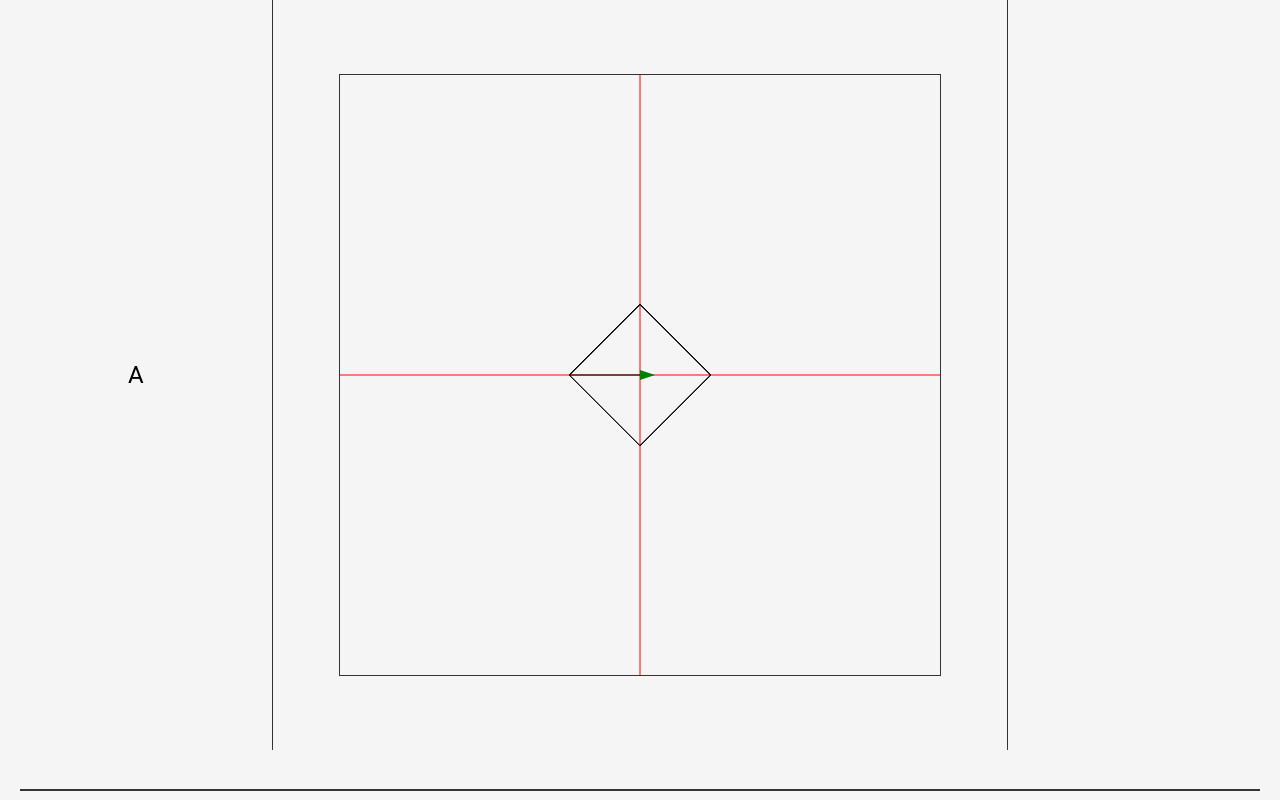
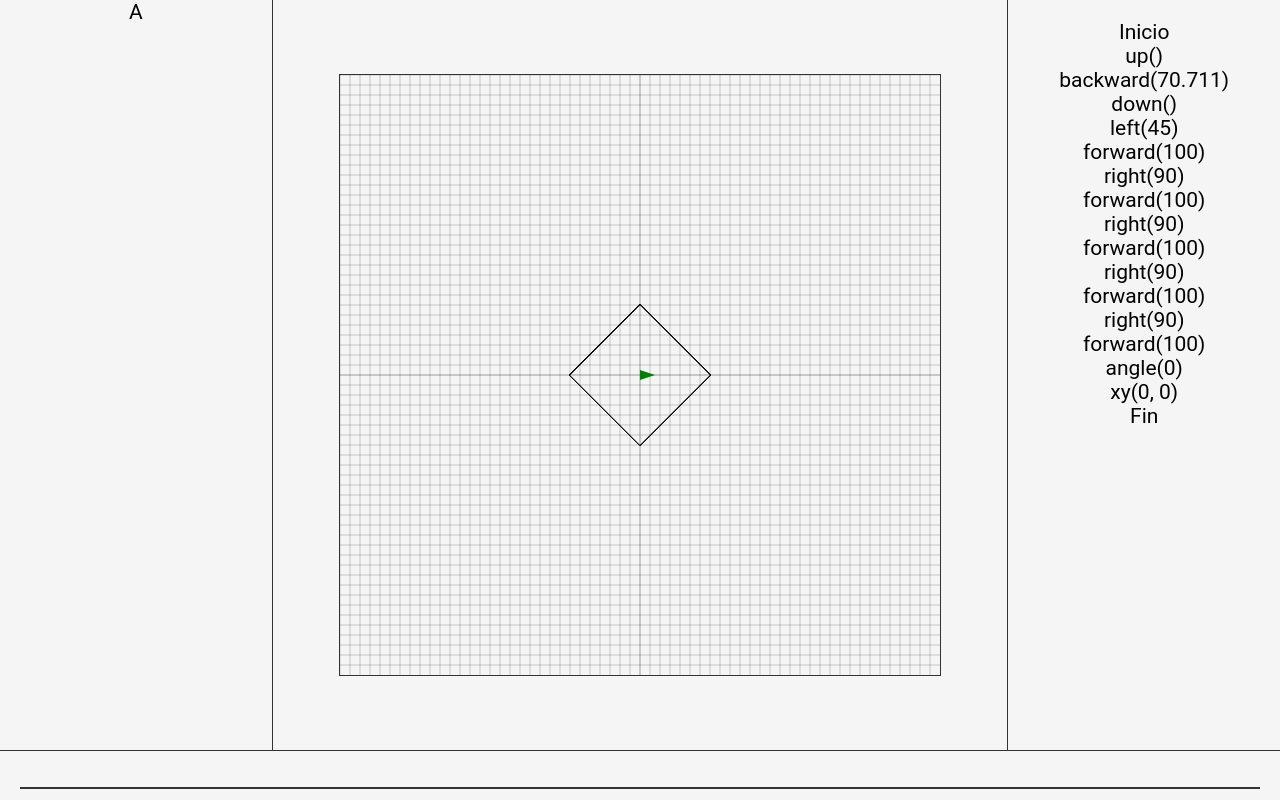
Before and after one commit to kuronosu/graphics-learning, a website with bundled scripts: page public/index.html in a window 1280 px wide. Built offline with nearby package versions, Linux system fonts and the light colour scheme.

Commit message:
full history, history completion and command execution

```diff
--- a/public/index.css
+++ b/public/index.css
@@ -5,8 +5,9 @@ body {
   height: 100%;
   width: 100%;
   background-color: whitesmoke;
-  font-family: "Roboto", sans-serif;
-  font-size: 16px;
+  font-family: 'Roboto', sans-serif;
+  font-size: 14px;
+  color: black;
 }
 
 ol,
@@ -32,11 +33,11 @@ ul {
   align-items: center;
   width: 100%;
   height: calc(100% - 40px);
+  border-bottom: 1px solid #333;
 }
 
 .panel {
   height: 100%;
-  color: black;
   display: flex;
   flex-direction: column;
   justify-content: center;
@@ -51,6 +52,15 @@ ul {
 .left-panel,
 .right-panel {
   width: 20%;
+  justify-content: flex-start;
+}
+
+#history-container {
+  width: 100%;
+  overflow-y: auto;
+  overflow-x: hidden;
+  padding: 20px 0;
+  max-height: 100%;
 }
 
 .center-panel {
@@ -79,15 +89,18 @@ ul {
 #command-entry {
   width: 100%;
   border: none;
-  color: black;
   font-size: 1.5em;
   margin: 10px 20px;
   background-color: transparent;
   border-bottom: 2px solid #333;
+  text-align: center;
 }
 
 #command-entry:focus {
   outline: none;
   border-bottom: 2px solid black;
-  text-align: center;
 }
+
+.future {
+  color: #999;
+}
--- a/public/index.html
+++ b/public/index.html
@@ -14,7 +14,9 @@
         <div class="panel center-panel">
           <canvas id="canvas" width="600" height="600"></canvas>
         </div>
-        <ol id="history-container" class="panel right-panel"></ol>
+        <div class="panel right-panel">
+          <ol id="history-container"></ol>
+        </div>
       </div>
       <div class="controls">
         <input type="text" id="command-entry" />
--- /dev/null
+++ b/src/commands/base.ts
@@ -0,0 +1,19 @@
+export class Command<T extends object> {
+  data: T;
+  name: string;
+  fn: (data: T) => void;
+
+  constructor(name: string, fn: (data: T) => void, data: T) {
+    this.fn = fn;
+    this.name = name;
+    this.data = data;
+  }
+
+  run() {
+    this.fn(this.data);
+  }
+
+  toString() {
+    return `${this.name}(${Object.values(this.data).join(', ')})`;
+  }
+}
--- /dev/null
+++ b/src/commands/index.ts
@@ -0,0 +1 @@
+export * from './base';
--- /dev/null
+++ b/src/controller.ts
@@ -0,0 +1,145 @@
+import detectFunctionCall from './utils/function_call';
+import { Command } from './commands';
+import { HistoryManager } from './utils/history';
+import { clearCtx } from './draw/common';
+import { Drawer } from './draw/drawer';
+
+type validCommands =
+  | 'xy'
+  | 'forward'
+  | 'angle'
+  | 'left'
+  | 'right'
+  | 'clear'
+  | 'backward'
+  | 'up'
+  | 'down';
+type CeroArgCommand = 'clear' | 'up' | 'down';
+type OneArgCommand = 'forward' | 'angle' | 'left' | 'right' | 'backward';
+type TwoArgCommand = 'xy';
+
+export class Controller {
+  private _drawHistory: HistoryManager<Command<any>>;
+  private _drawer: Drawer;
+  private _redraw: boolean;
+  private _showGrid: boolean;
+
+  constructor(context: CanvasRenderingContext2D) {
+    this._redraw = true;
+    this._drawHistory = new HistoryManager();
+    this._drawer = new Drawer(context);
+    this._showGrid = true;
+
+    this._drawHistory.observe((h) => this.draw());
+  }
+
+  get history() {
+    return this._drawHistory;
+  }
+
+  private _addCommand<T extends object>(command: Command<T>) {
+    this._drawHistory.add(command);
+  }
+
+  private draw() {
+    if (this._redraw) {
+      clearCtx(this._drawer.ctx);
+      this._drawer.pen.reset();
+      if (this._showGrid) {
+        this._drawer.grid();
+      }
+      this._drawer.ctx.beginPath();
+      this._drawer.xy({ x: 0, y: 0 });
+      for (const command of this._drawHistory.past) {
+        command.run();
+      }
+      this._drawer.pen.draw(this._drawer.ctx);
+      this._drawer.ctx.closePath();
+    }
+  }
+
+  toogleGrid() {
+    this._showGrid = !this._showGrid;
+    this._redraw = true;
+    this.draw();
+  }
+
+  private _validateCommandArgs(args: number[], fn: validCommands) {
+    return args.length === this._commands[fn];
+  }
+
+  run(command: string): Error | null {
+    const cmd = detectFunctionCall(command);
+    if (cmd === null) {
+      return new Error('Invalid command');
+    }
+    if (!Object.keys(this._commands).includes(cmd.name)) {
+      return new Error('Invalid command');
+    }
+    if (!this._validateCommandArgs(cmd.args, cmd.name as validCommands)) {
+      return new Error('Invalid command');
+    }
+    if (this._commands[cmd.name as validCommands] === 0) {
+      this[cmd.name as CeroArgCommand]();
+    } else if (this._commands[cmd.name as validCommands] === 1) {
+      this[cmd.name as OneArgCommand](cmd.args[0]);
+    } else if (this._commands[cmd.name as validCommands] === 2) {
+      this[cmd.name as TwoArgCommand](cmd.args[0], cmd.args[1]);
+    }
+    return null;
+  }
+
+  // Commands
+  private _commands: {
+    [key in validCommands]: number;
+  } = {
+    clear: 0,
+    up: 0,
+    down: 0,
+    left: 1,
+    angle: 1,
+    right: 1,
+    forward: 1,
+    backward: 1,
+    xy: 2,
+  };
+
+  up() {
+    this._addCommand(new Command('up', this._drawer.up, {}));
+  }
+
+  down() {
+    this._addCommand(new Command('down', this._drawer.down, {}));
+  }
+
+  clear() {
+    this._drawHistory.clear();
+  }
+
+  xy(x: number, y: number) {
+    this._addCommand(new Command('xy', this._drawer.xy, { x, y }));
+  }
+
+  forward(distance: number) {
+    this._addCommand(
+      new Command('forward', this._drawer.forward, { distance }),
+    );
+  }
+  backward(distance: number) {
+    this._addCommand(
+      new Command('backward', this._drawer.backward, { distance }),
+    );
+  }
+
+  angle(angle: number) {
+    this._addCommand(new Command('angle', this._drawer.angle, { angle }));
+  }
+
+  left(angle: number) {
+    this._addCommand(new Command('left', this._drawer.left, { angle }));
+  }
+
+  right(angle: number) {
+    this._addCommand(new Command('right', this._drawer.right, { angle }));
+  }
+}
--- a/src/draw/drawer.ts
+++ b/src/draw/drawer.ts
@@ -1,40 +1,40 @@
-import { clearCtx, getCanvasCartesianPoint } from './common';
-import { SelfObservable } from '../utils/observable';
+import { getCanvasCartesianPoint } from './common';
 import Pen from './pen';
-import { HistoryManager } from '../utils/history';
 
-type Command = {
-  fn: Function;
-  data: any;
-};
-
-export class Drawer extends SelfObservable<Drawer> {
+export class Drawer {
   private _pen: Pen;
-  private _redraw: boolean;
   private _ctx: CanvasRenderingContext2D;
-  private _drawHistory: HistoryManager<Command>;
 
   constructor(context: CanvasRenderingContext2D) {
-    super();
-    this._redraw = true;
     this._pen = new Pen();
     this._ctx = context;
-    this._drawHistory = new HistoryManager<Command>();
-
-    this.observe((self) => self._draw());
-    this._draw();
   }
 
-  private _drawCoords() {
+  get pen() {
+    return this._pen;
+  }
+
+  get ctx() {
+    return this._ctx;
+  }
+
+  grid() {
     const { width, height } = this._ctx.canvas;
     const x = width / 2;
     const y = height / 2;
 
     this._ctx.save();
     this._ctx.beginPath();
-
-    this._ctx.strokeStyle = 'red';
+    this._ctx.strokeStyle = 'rgba(0,0,0,0.2)';
     this._ctx.lineWidth = 1;
+    for (let i = 0; i < width; i += 10) {
+      this._ctx.moveTo(i, 0);
+      this._ctx.lineTo(i, height);
+    }
+    for (let i = 0; i < height; i += 10) {
+      this._ctx.moveTo(0, i);
+      this._ctx.lineTo(width, i);
+    }
     this._ctx.moveTo(0, y);
     this._ctx.lineTo(width, y);
     this._ctx.moveTo(x, 0);
@@ -44,75 +44,47 @@ export class Drawer extends SelfObservable<Drawer> {
     this._ctx.closePath();
   }
 
-  _draw() {
-    if (this._redraw) {
-      clearCtx(this._ctx);
-      this._pen.reset();
-      this._drawCoords();
-      this._ctx.beginPath();
-      this._xy({ x: 0, y: 0 });
-      for (const command of this._drawHistory) {
-        command.fn.call(this, command.data);
-      }
-      this._pen.draw(this._ctx);
-      this._ctx.closePath();
-    }
-  }
+  up = () => {
+    console.log('up');
+    this._pen.up();
+  };
 
-  clear() {
-    clearCtx(this._ctx);
-    this._call();
-  }
+  down = () => {
+    console.log('down');
+    this._pen.down();
+  };
 
-  private _runCommand(command: Command) {
-    this._drawHistory.add(command);
-    command.fn.call(this, command.data);
-    this._call();
-  }
-
-  xy(x: number, y: number) {
-    this._runCommand({ fn: this._xy, data: { x, y } });
-  }
-
-  forward(distance: number) {
-    this._runCommand({ fn: this._forward, data: { distance } });
-  }
-
-  angle(angle: number) {
-    this._runCommand({ fn: this._angle, data: { angle } });
-  }
-
-  left(angle: number) {
-    this._runCommand({ fn: this._left, data: { angle } });
-  }
-
-  right(angle: number) {
-    this._runCommand({ fn: this._left, data: { angle: -angle } });
-  }
-
-  private _xy({ x, y }: { x: number; y: number }) {
+  xy = ({ x, y }: { x: number; y: number }) => {
     this._pen.move(x, y);
     this._pen.sync(this._ctx);
-  }
+  };
 
-  private _forward({ distance }: { distance: number }) {
+  forward = ({ distance }: { distance: number }) => {
     const x = this._pen.position.x + distance * Math.cos(this._pen.angle);
     const y = this._pen.position.y + distance * Math.sin(this._pen.angle);
     const newPos = getCanvasCartesianPoint(x, y, this._ctx);
 
-    this._ctx.lineTo(newPos.x, newPos.y);
+    this._pen.isDown && this._ctx.lineTo(newPos.x, newPos.y);
     this._pen.move(x, y);
     this._pen.sync(this._ctx);
-    this._pen.isDown && this._ctx.stroke();
-  }
+    this._ctx.stroke();
+  };
 
-  private _angle({ angle }: { angle: number }) {
+  backward = ({ distance }: { distance: number }) => {
+    this.forward({ distance: -distance });
+  };
+
+  angle = ({ angle }: { angle: number }) => {
     this._pen.angle = angle;
-  }
+  };
 
-  private _left({ angle }: { angle: number }) {
+  left = ({ angle }: { angle: number }) => {
     this._pen.rotate(angle);
-  }
+  };
+
+  right = ({ angle }: { angle: number }) => {
+    this._pen.rotate(-angle);
+  };
 
   // forward(distance)
   // right(angle)
--- a/src/draw/index.ts
+++ b/src/draw/index.ts
@@ -1,3 +1,4 @@
 export * from './pen';
 export * from './drawer';
 export * from './common';
+export * from '../controller';
--- a/src/index.ts
+++ b/src/index.ts
@@ -1,4 +1,14 @@
-import { Drawer } from './draw';
+import { Controller } from './controller';
+import times from './utils/times';
+
+function createLI(text: string, className?: string) {
+  const $li = document.createElement('li');
+  $li.innerText = text;
+  if (className) {
+    $li.classList.add(className);
+  }
+  return $li;
+}
 
 function main() {
   const $commandEntry = document.getElementById(
@@ -9,18 +19,58 @@ function main() {
   ) as HTMLOListElement;
   const $canvas = document.getElementById('canvas') as HTMLCanvasElement;
 
-  const drawer = new Drawer($canvas.getContext('2d')!);
-  drawer.xy(-70.711, 0);
-  drawer.left(45);
-  drawer.forward(100);
-  drawer.right(90);
-  drawer.forward(100);
-  drawer.right(90);
-  drawer.forward(100);
-  drawer.right(90);
-  drawer.forward(100);
-  drawer.angle(0);
-  drawer.forward(70.711);
+  const drawer = new Controller($canvas.getContext('2d')!);
+
+  drawer.history.observe((history) => {
+    $historyContainer.innerHTML = '';
+    $historyContainer.appendChild(createLI('Inicio'));
+    for (const command of history.past) {
+      $historyContainer.appendChild(createLI(command.toString()));
+    }
+    $historyContainer.appendChild(createLI('Fin'));
+    for (const command of history.future) {
+      $historyContainer.appendChild(createLI(command.toString(), 'future'));
+    }
+  });
+
+  window.addEventListener('keydown', (e) => {
+    if (e.key === 'z' && e.ctrlKey) {
+      e.preventDefault();
+      drawer.history.undo();
+    } else if (e.key === 'y' && e.ctrlKey) {
+      e.preventDefault();
+      drawer.history.redo();
+    } else if (e.key === 'g') {
+      drawer.toogleGrid();
+    }
+  });
+
+  $commandEntry.addEventListener('keydown', (e) => {
+    if (e.key === 'Enter') {
+      if (drawer.run($commandEntry.value) == null) {
+        $commandEntry.value = '';
+      }
+    } else if (e.key === 'ArrowUp') {
+      const cmd = drawer.history.search.backward();
+      $commandEntry.value = cmd ? cmd.toString() : '';
+    } else if (e.key === 'ArrowDown') {
+      const cmd = drawer.history.search.forward();
+      $commandEntry.value = cmd ? cmd.toString() : '';
+    }
+  });
+
+  drawer.run('clear()');
+
+  drawer.run('up()');
+  drawer.run('backward(70.711)');
+  drawer.run('down()');
+  drawer.run('left(45)');
+  times(5, (i) => {
+    drawer.run('forward(100)');
+    i !== 4 && drawer.run('right(90)');
+  });
+  drawer.run('angle(0)');
+  drawer.run('xy(0,0)');
 }
 
 main();
--- /dev/null
+++ b/src/utils/function_call.ts
@@ -0,0 +1,22 @@
+export default function detectFunctionCall(str: string) {
+  // La expresión regular para detectar una llamada a función válida con números decimales positivos o negativos es:
+  // (nombre_de_función)\s*\(\s*([-+]?\d+(\.\d+)?(\s*,\s*[-+]?\d+(\.\d+)?)*)?\s*\)
+  const pattern =
+    /^\s*(\w+)\s*\(\s*([-+]?\d+(\.\d+)?(\s*,\s*[-+]?\d+(\.\d+)?)*)?\s*\)\s*;?$/;
+
+  // Usamos el método match de la expresión regular para obtener los grupos de captura
+  const match = str.match(pattern);
+
+  // Si el string no cumple con el patrón, devolvemos null
+  if (!match) {
+    return null;
+  }
+
+  // De lo contrario, obtenemos los parámetros enviados a la función
+  const name = match[1];
+  const args = match[2]
+    ? match[2].split(',').map((arg) => parseFloat(arg.trim()))
+    : [];
+
+  return { name, args };
+}
--- a/src/utils/history.ts
+++ b/src/utils/history.ts
@@ -3,14 +3,16 @@ import { SelfObservable } from './observable';
 export class HistoryManager<T> extends SelfObservable<HistoryManager<T>> {
   private _history: T[];
   private _future: T[];
+  private _searchIdx: number;
 
   constructor() {
     super();
     this._history = [];
     this._future = [];
+    this._searchIdx = 0;
   }
 
-  get history() {
+  get past() {
     return this._history.slice();
   }
 
@@ -59,4 +61,25 @@ export class HistoryManager<T> extends SelfObservable<HistoryManager<T>> {
   [Symbol.iterator]() {
     return this._history[Symbol.iterator]();
   }
+
+  get search() {
+    return {
+      backward: () => {
+        if (this._searchIdx < this.past.length) {
+          this._searchIdx++;
+          const cmd = this.past[this.past.length - this._searchIdx];
+          return cmd;
+        }
+      },
+      forward: () => {
+        if (this._searchIdx > 0) {
+          this._searchIdx--;
+          const cmd = this.past[this.past.length - this._searchIdx];
+          if (cmd) {
+            return cmd;
+          }
+        }
+      },
+    };
+  }
 }
--- /dev/null
+++ b/src/utils/times.ts
@@ -0,0 +1,5 @@
+export default function times(n: number, fn: (i: number) => void) {
+  for (let i = 0; i < n; i++) {
+    fn(i);
+  }
+}
```
